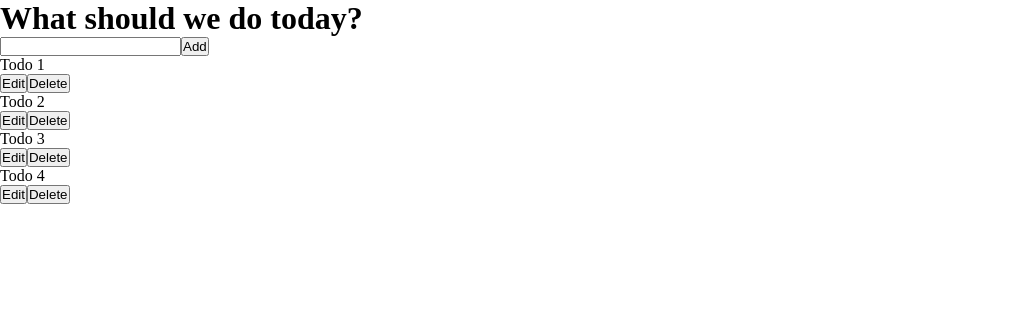
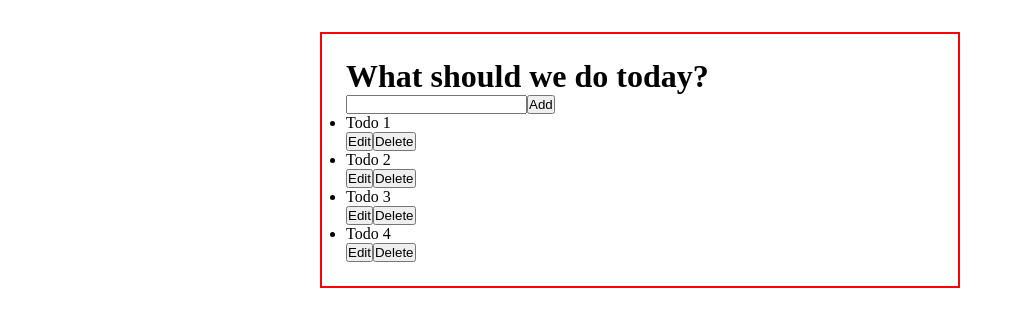
Before and after one commit to tadanama/react-todo-app, a React (Vite) app: page / in a window 1280 px wide. Shown: the top 326 px of the page, without its empty margins (0-1023 px from the left). Built offline with nearby package versions, Linux system fonts and the light colour scheme.

Commit message:
Position the wrapper to the center

```diff
--- a/src/index.css
+++ b/src/index.css
@@ -3,3 +3,11 @@
   margin: 0;
   padding: 0;
 }
+
+.wrapper {
+  border: 2px solid red;
+  width: 50%;
+  margin-top: 2rem;
+  margin-inline: auto;
+  padding: 1.5rem;
+}
```
